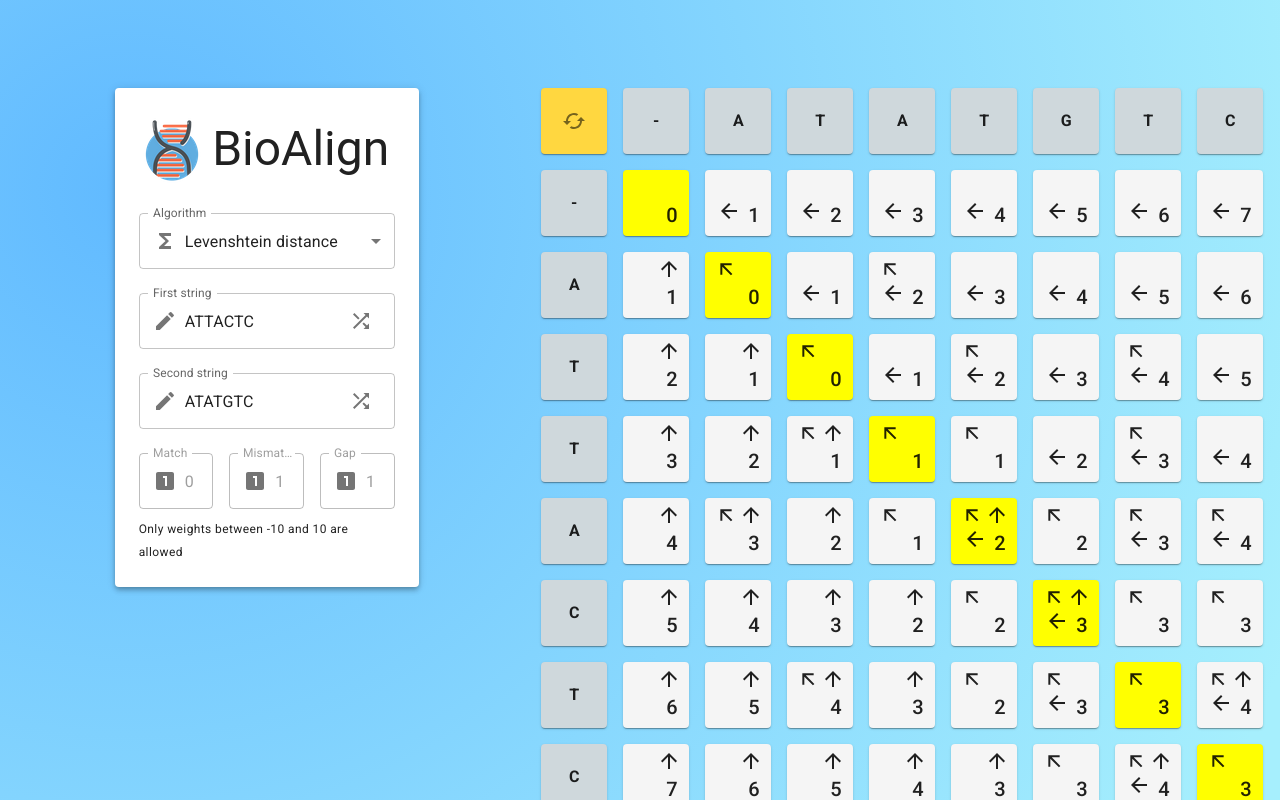
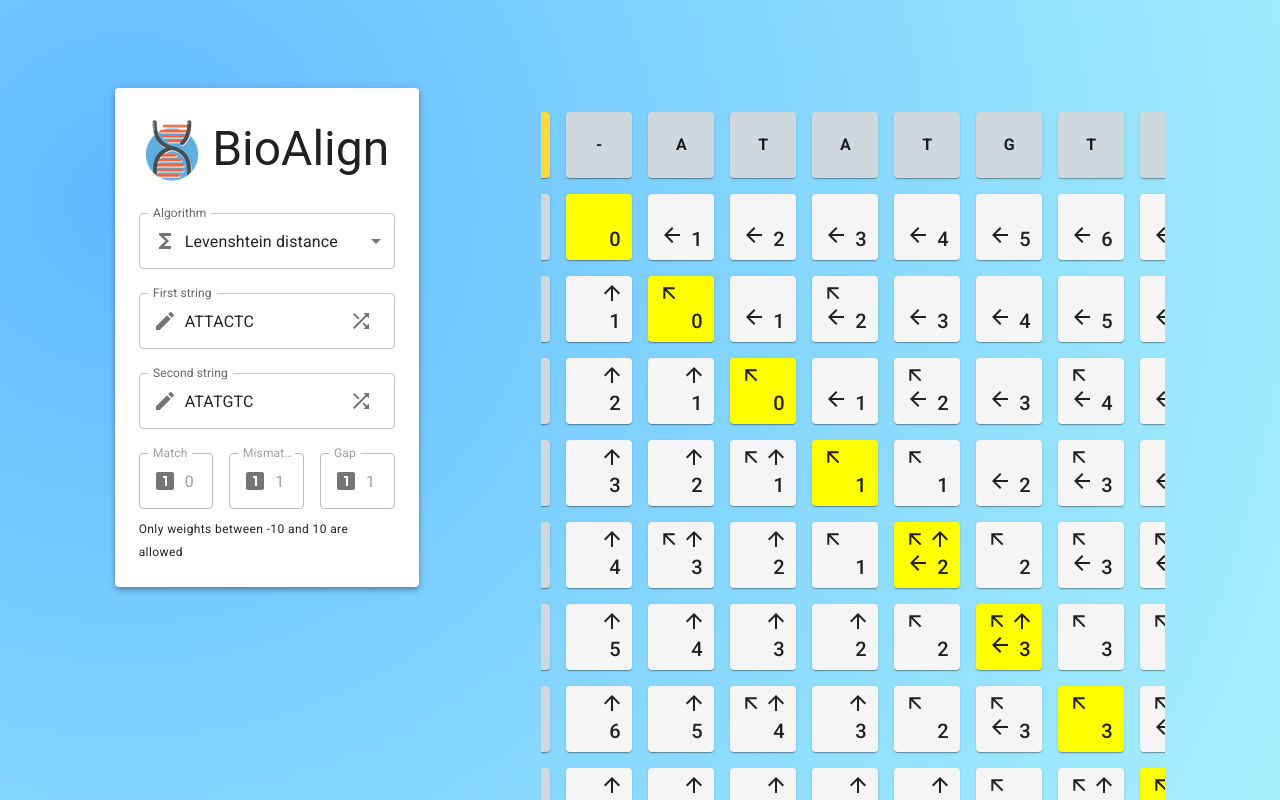
Before and after one commit to francescopastore/bio-align, a React (Create React App) app: page / in a window 1280 px wide. Shown: the top 800 px of the page. Built offline with nearby package versions, Linux system fonts and the light colour scheme.

Commit message:
Fixed table layout

```diff
--- a/src/App.js
+++ b/src/App.js
@@ -9,21 +9,25 @@ import AppForm from './components/AppForm.js'
 import AppTable from './components/AppTable.js'
 import AppFooter from './components/AppFooter.js'
 
-function App() {
+import { useTheme } from '@mui/material/styles'
+
+export default function App() {
+  const theme = useTheme()
   return (
     <>
       <Grid container spacing={2} sx={style.container}>
-        <Grid item lg></Grid>
-        <Grid item lg={3}>
+        <Grid item sx={offset(theme)} lg></Grid>
+        <Grid item xs={12} md={4} lg={3}>
           <Paper sx={style.main} elevation={4}>
             <AppHeader></AppHeader>
             <AppForm></AppForm>
           </Paper>
         </Grid>
-        <Grid item lg></Grid>
-        <Grid item lg={7}>
+        <Grid item sx={offset(theme)} lg></Grid>
+        <Grid item xs={12} md={8} lg={6}>
           <AppTable></AppTable>
         </Grid>
+        <Grid item sx={offset(theme)} lg></Grid>
       </Grid>
       <Box sx={style.footer}>
         <AppFooter></AppFooter>
@@ -31,6 +35,12 @@ function App() {
     </>
   )
 }
+
+const offset = (theme) => ({
+  [theme.breakpoints.down('lg')]: {
+    display: 'none',
+  },
+})
 
 const style = {
   container: {
@@ -53,5 +63,3 @@ const style = {
     paddingRight: '5vw',
   },
 }
-
-export default App
--- a/src/components/AppForm.js
+++ b/src/components/AppForm.js
@@ -2,7 +2,6 @@ import * as React from 'react'
 
 import Box from '@mui/material/Box'
 import Typography from '@mui/material/Typography'
-import Paper from '@mui/material/Paper'
 
 import FormSelectAlgorithm from './AppForm/FormSelectAlgorithm'
 import FormInputString from './AppForm/FormInputString'
--- a/src/components/AppTable.js
+++ b/src/components/AppTable.js
@@ -21,8 +21,10 @@ export default function AppTable() {
   const form = useSelector((state) => state.form)
   return (
     <Box sx={style.container}>
-      {generateTopHeader(form, dispatch)}
-      {generateTable(form)}
+      <Box>
+        {generateTopHeader(form, dispatch)}
+        {generateTable(form)}
+      </Box>
     </Box>
   )
 }
@@ -103,6 +105,13 @@ function switchButton(form, dispatch) {
 }
 
 const style = {
+  container: {
+    overflow: 'auto',
+    my: 3,
+    alignItems: 'center',
+    justifyContent: 'center',
+    display: 'flex',
+  },
   row: {
     display: 'flex',
   },
--- a/src/index.js
+++ b/src/index.js
@@ -7,11 +7,17 @@ import reportWebVitals from './reportWebVitals'
 import { store } from './store'
 import { Provider } from 'react-redux'
 
+import { createTheme, ThemeProvider } from '@mui/material/styles'
+
+const theme = createTheme({})
+
 ReactDOM.render(
   <React.StrictMode>
-    <Provider store={store}>
-      <App />
-    </Provider>
+    <ThemeProvider theme={theme}>
+      <Provider store={store}>
+        <App />
+      </Provider>
+    </ThemeProvider>
   </React.StrictMode>,
   document.getElementById('root')
 )
```
